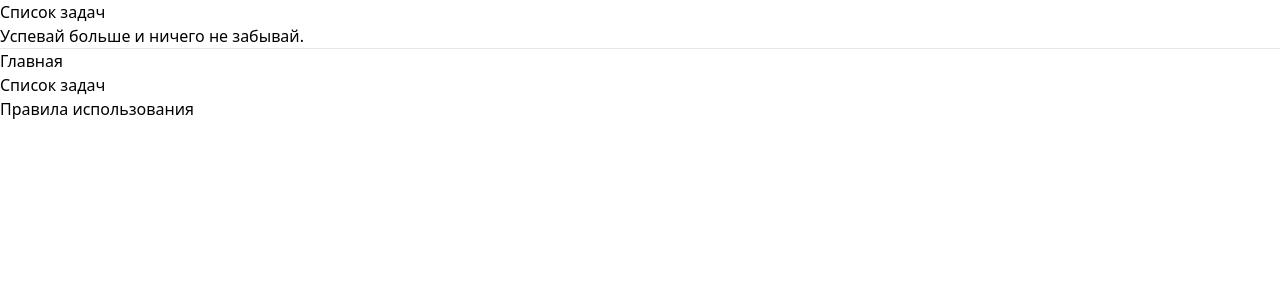
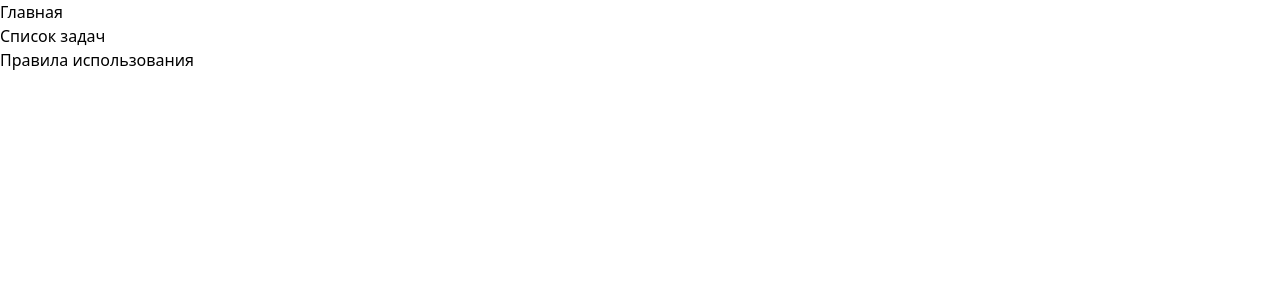
Before and after one commit to mackenneth/task-manager, a Nuxt app: page /task-list in a window 1280 px wide. Shown: the top 300 px of the page. Built offline with nearby package versions, Linux system fonts and the light colour scheme.

Commit message:
refactor change tasks route and component name

```diff
--- a/components/TheNavigationMenu.vue
+++ b/components/TheNavigationMenu.vue
@@ -1,6 +1,6 @@
 <template>
   <nav class="navigation">
-    <ul class="flex justify-around gap-1 max-w-lg m-auto">
+    <ul class="flex justify-center flex-col sm:justify-around sm:flex-row gap-1 max-w-lg m-auto text-center">
       <li
         v-for="(navigationItem, index) in navigationMenuItems"
         :key="index"
@@ -38,7 +38,7 @@ export default {
         prefetch: false
       },
       {
-        route: '/task-list',
+        route: '/tasks',
         text: 'Список задач',
         prefetch: false
       },
--- a/pages/task-list.vue
+++ /dev/null
@@ -1,15 +0,0 @@
-<template>
-  <div>
-    <task-list-page-header class="mb-2" />
-    <hr class="mb-3">
-  </div>
-</template>
-
-<script lang="ts">
-import TaskListPageHeader from '~/components/tasks/TaskListPageHeader.vue'
-
-export default {
-  name: 'task-list',
-  components: { TaskListPageHeader }
-}
-</script>
```
